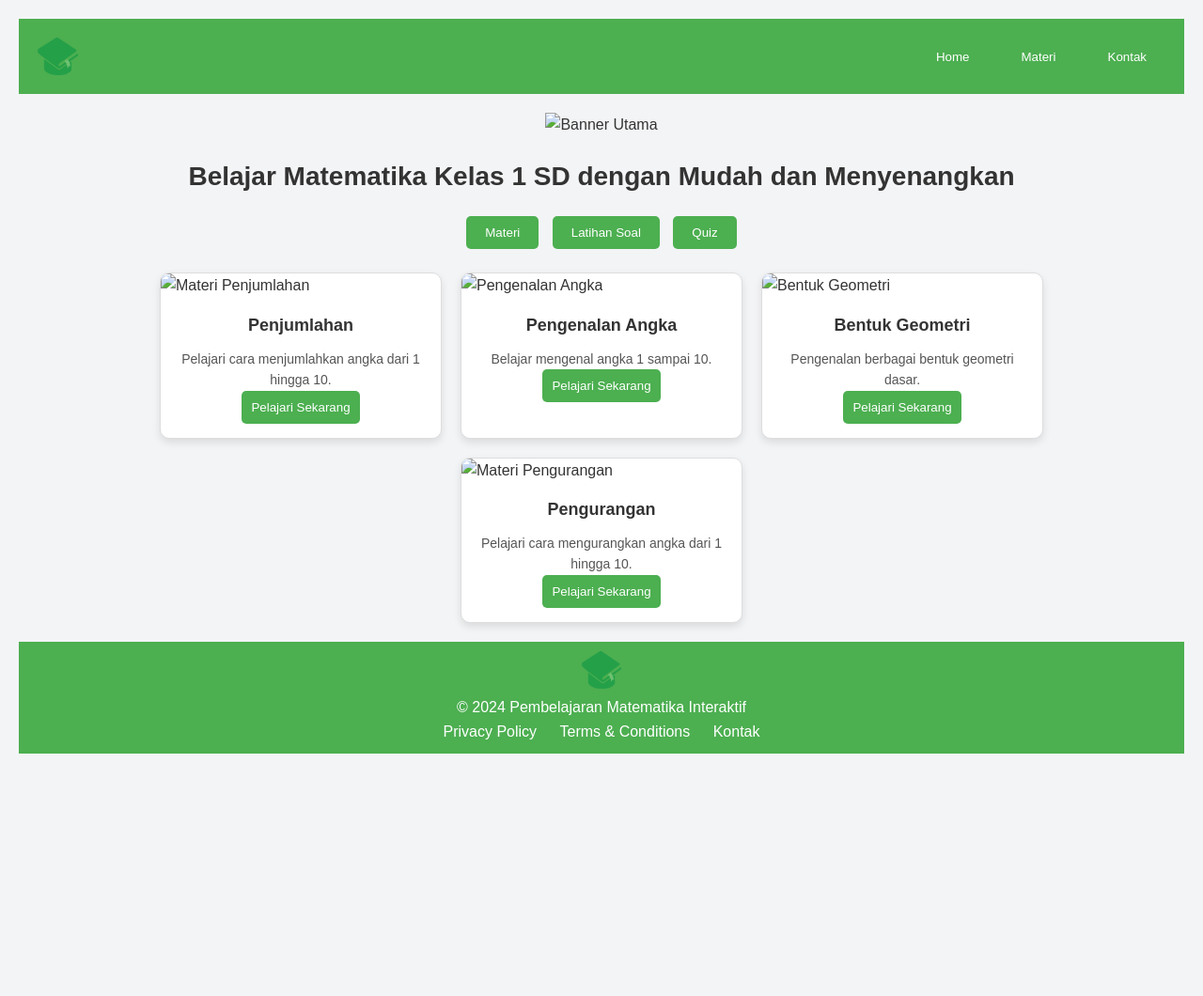
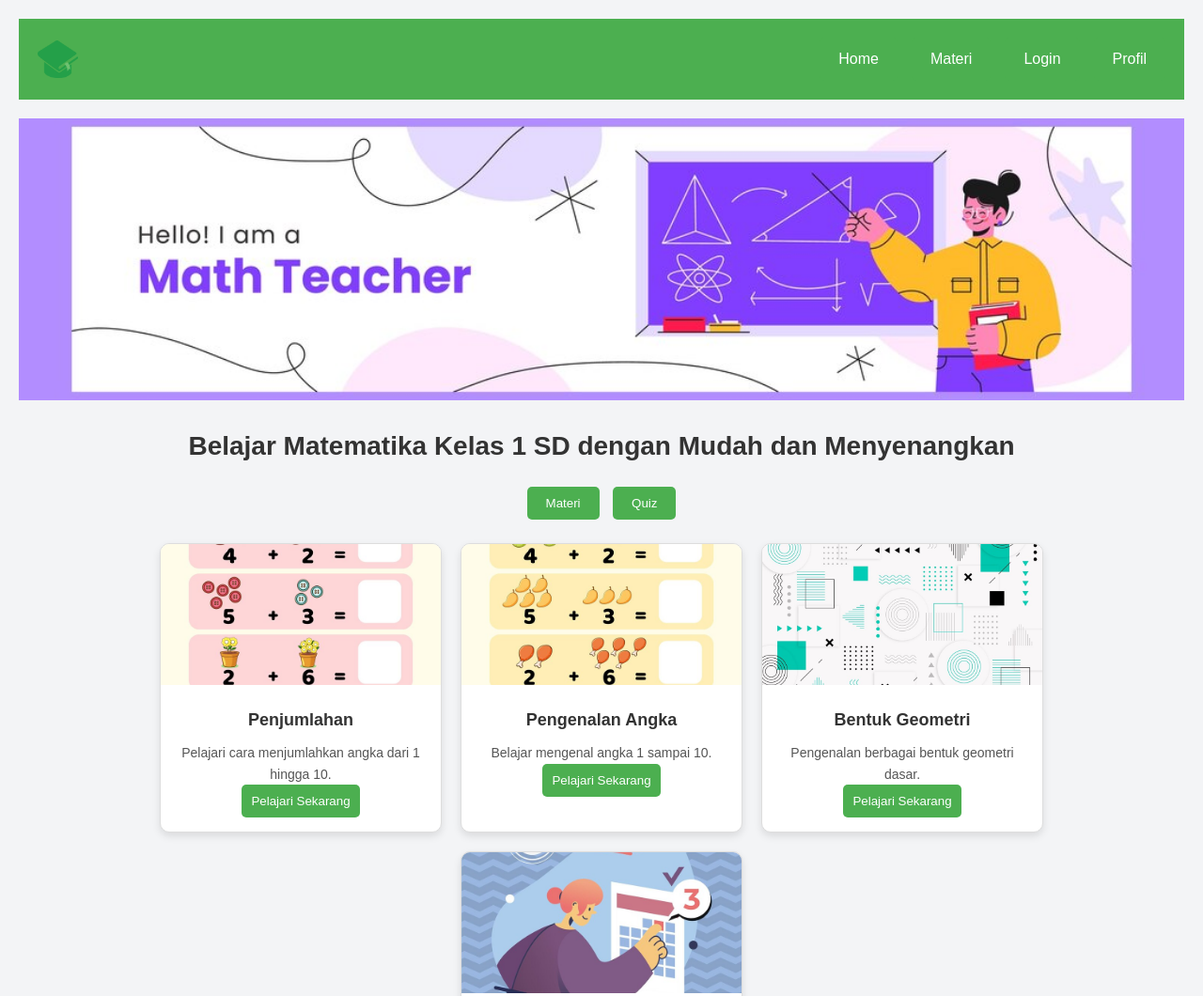
Before and after one commit to Putriwulaaan/Pembelajaran-Interaktif-1-SD-Matematika, a plain HTML site: page index.html in a window 1280 px wide. Shown: the top 1060 px of the page at 94% size. Before the commit the page ends 822 px from the top, so only its background shows below. Drawn offline with Linux system fonts and the light colour scheme.

Commit message:
index.html

```diff
--- a/index.html
+++ b/index.html
@@ -38,16 +38,15 @@
             display: flex;
             gap: 15px;
         }
-        nav button {
+        nav a {
             background-color: #4caf50;
             color: white;
-            border: none;
+            text-decoration: none;
             padding: 10px 20px;
             border-radius: 5px;
-            cursor: pointer;
             transition: background-color 0.3s;
         }
-        nav button:hover {
+        nav a:hover {
             background-color: #45a049;
         }
 
@@ -147,19 +146,19 @@
     <header>
         <img src="logo.png" alt="Logo">
         <nav>
-            <button>Home</button>
-            <button>Materi</button>
-            <button>Kontak</button>
+            <a href="index.html">Home</a>
+            <a href="materi.html">Materi</a>
+            <a href="login.html">Login</a>
+            <a href="profil.html">Profil</a>
         </nav>
     </header>
 
     <!-- Hero Section -->
     <section class="hero">
-        <img src="hero-banner.jpg" alt="Banner Utama">
+        <img src="flat-design-teacher-template_23-2150568082.jpg" alt="Banner Utama">
         <div class="hero-content">
             <h1>Belajar Matematika Kelas 1 SD dengan Mudah dan Menyenangkan</h1>
             <button onclick="window.location.href='materi.html'">Materi</button>
-            <button onclick="window.location.href='latihan_soal.html'">Latihan Soal</button>
             <button onclick="window.location.href='quiz.html'">Quiz</button>
         </div>
     </section>
@@ -167,7 +166,7 @@
     <!-- Highlight Produk -->
     <main>
         <div class="card">
-            <img src="penjumlahan.jpg" alt="Materi Penjumlahan">
+            <img src="preschool-addition-math-worksheet-template_1308-75837.jpg" alt="Materi Penjumlahan">
             <div class="card-content">
                 <h3>Penjumlahan</h3>
                 <p>Pelajari cara menjumlahkan angka dari 1 hingga 10.</p>
@@ -175,23 +174,23 @@
             </div>
         </div>
         <div class="card">
-            <img src="angka.jpg" alt="Pengenalan Angka">
+            <img src="preschool-addition-math-worksheet-template_1308-76768 (1).jpg" alt="Pengenalan Angka">
             <div class="card-content">
                 <h3>Pengenalan Angka</h3>
                 <p>Belajar mengenal angka 1 sampai 10.</p>
-                <button onclick="window.location.href='materi_angka.html'">Pelajari Sekarang</button>
+                <button onclick="window.location.href='pengenalan_angka_1-10.html'">Pelajari Sekarang</button>
             </div>
         </div>
         <div class="card">
-            <img src="geometri.jpg" alt="Bentuk Geometri">
+            <img src="flat-geometric-background_52683-62008.jpg" alt="Bentuk Geometri">
             <div class="card-content">
                 <h3>Bentuk Geometri</h3>
                 <p>Pengenalan berbagai bentuk geometri dasar.</p>
-                <button onclick="window.location.href='materi_geometri.html'">Pelajari Sekarang</button>
+                <button onclick="window.location.href='materi_bentuk_geometri.html'">Pelajari Sekarang</button>
             </div>
         </div>
         <div class="card">
-            <img src="pengurangan.jpg" alt="Materi Pengurangan">
+            <img src="appointment-booking-with-calendar_23-2148565802.jpg" alt="Materi Pengurangan">
             <div class="card-content">
                 <h3>Pengurangan</h3>
                 <p>Pelajari cara mengurangkan angka dari 1 hingga 10.</p>
```
